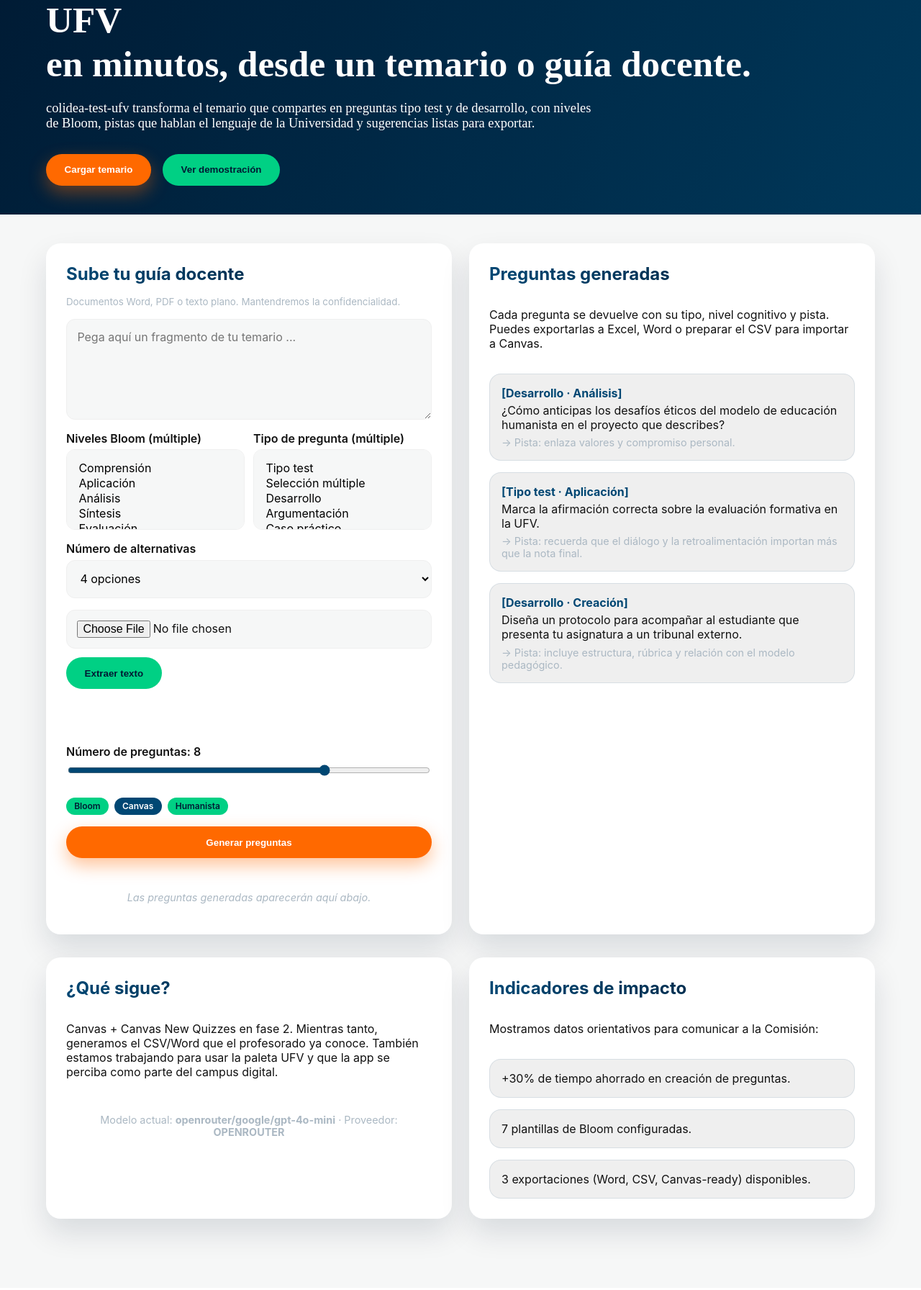
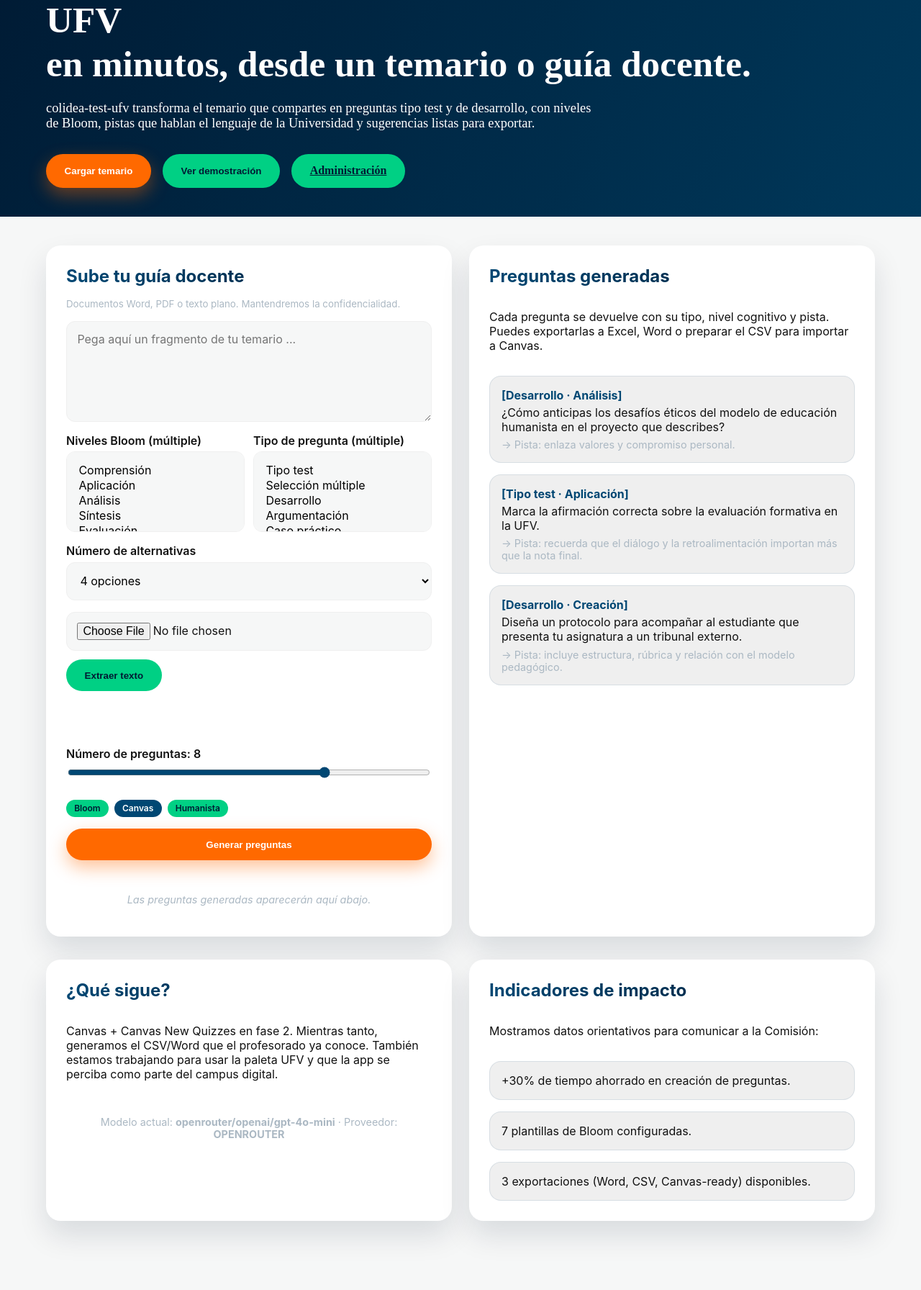
Before and after one commit to straviesoufv/colidea-test-ufv, a FastAPI app: page / in a window 1280 px wide. Shown: the part 137-1929 px from the top of the page at 72% size. Before the commit the page ends 1872 px from the top, so only its background shows below. Run offline with FastAPI, Linux system fonts and the light colour scheme.

Commit message:
chore: fix default openrouter model

```diff
--- a/src/colidea_app/admin_config.json
+++ b/src/colidea_app/admin_config.json
@@ -1,5 +1,5 @@
 {
   "provider": "openrouter",
-  "model": "openrouter/google/gpt-4o-mini",
+  "model": "openrouter/openai/gpt-4o-mini",
   "prompt_template": "Eres el asistente de evaluación de la UFV.\nGenera ${number_of_questions} preguntas que el profesorado pueda reutilizar en quices y pruebas escritas.\nNivel cognitivo: ${bloom_levels}.\nTipos de pregunta: ${question_types}.\nCada pregunta debe incluir ${number_of_alternatives} opciones de respuesta (una correcta y el resto distractores).\nIntegra suavemente el espíritu del modelo Formar para Transformar: aprendizaje aplicado, formación humana, acompañamiento del talento y actualización crítica de los conocimientos, sin exagerar.\n${target_audience}\n${context}\nContexto/temario: ${syllabus_text}\nDevuelve un JSON con campos: question, question_type, cognitive_level, answer_hint.\nIncluye al menos una sugerencia para exportarlo a Excel/Word."
 }
--- a/src/colidea_app/main.py
+++ b/src/colidea_app/main.py
@@ -42,7 +42,7 @@ app.mount("/static", StaticFiles(directory=STATIC_DIR), name="static")
 templates = Jinja2Templates(directory=TEMPLATE_DIR)
 
 ENV_PROVIDER = os.environ.get("COLIDEA_PROVIDER", "openrouter").lower().strip()
-DEFAULT_MODEL = "openrouter/google/gpt-4o-mini" if ENV_PROVIDER == "openrouter" else "gpt-4o-mini"
+DEFAULT_MODEL = "openrouter/openai/gpt-4o-mini" if ENV_PROVIDER == "openrouter" else "gpt-4o-mini"
 ENV_MODEL = os.environ.get("COLIDEA_MODEL", DEFAULT_MODEL)
 OPENAI_API_KEY = os.environ.get("OPENAI_API_KEY")
 OPENROUTER_API_KEY = os.environ.get("OPENROUTER_API_KEY")
--- a/src/colidea_app/templates/index.html
+++ b/src/colidea_app/templates/index.html
@@ -20,6 +20,7 @@
       <div class="hero-actions">
         <button class="btn-primary">Cargar temario</button>
         <button class="btn-secondary">Ver demostración</button>
+        <a class="btn-secondary" href="/admin">Administración</a>
       </div>
     </header>
 
```
Also changed, not shown: README.md.
